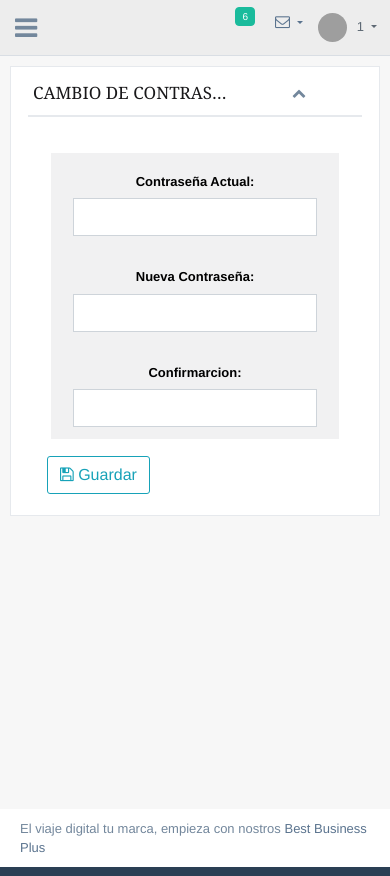
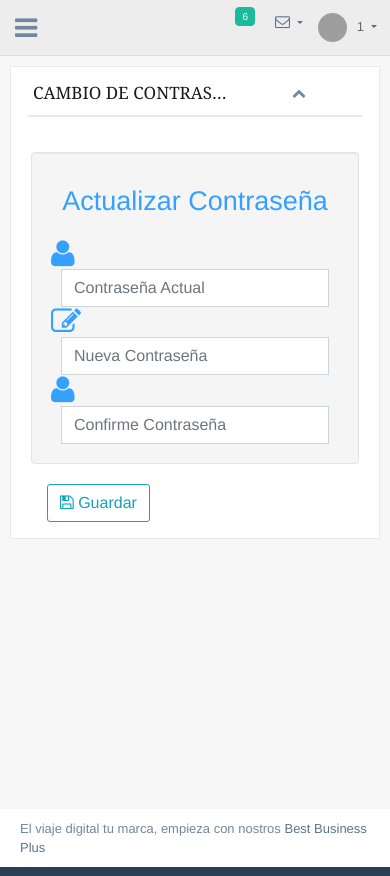
Before and after one commit to cfam1212/SoftCobPlus, a PHP site: page /seguridad/cambiarcont.php in a window 390 px wide. Run offline with PHP 8.4, Linux system fonts and the light colour scheme; the visitor is signed in with stand-in values (Sample User, id 1); lists and menus that the app fills with data are empty; grey boxes are pictures that could not be loaded.

Commit message:
cambios11

```diff
--- a/codejs/registrosp.js
+++ b/codejs/registrosp.js
@@ -100,7 +100,6 @@ $(document).ready(function(){
         _row = $(this).closest('tr');
         _data = $('#tabledatasup').dataTable().fnGetData(_row);
         _idsuper = _data[0];
-        //_supervisor = $(this).closest("tr").find('td:eq(2)').text();
         _supervisor = _data[3];
         DeleteSuper();
     });
--- a/codejs/seguridad.js
+++ b/codejs/seguridad.js
@@ -3,9 +3,6 @@ $(document).ready(function(){
 
     _usuaid = $.trim($("#txtusuaid").val());
 
-    $('#btnRegresar').click(function(){
-        $.redirect('../dashmenu/panel_content.php');
-    });
 
     $('#btnSave').click(function(e){
         e.preventDefault();
--- a/codejs/usuarios.js
+++ b/codejs/usuarios.js
@@ -185,7 +185,7 @@ $(document).ready(function(){
 
         if(_check){
             _estadousuario = 'Activo';
-            $("#btnEditar" + _idusuario).prop("disabled", "disabled");
+            $("#btnEditar" + _idusuario).prop("disabled", "");
         }else
         {
             _estadousuario = 'Inactivo';
@@ -368,8 +368,8 @@ $(document).ready(function(){
 
                     _estadooculto = '<td style="display: none;">' + _estado + '</td>';
 
-                    _button = '<div class="text-center"><div class="btn-group"><button class="btn btn-outline-info btn-sm ml-3"'+
-                                'id="btnEditar"><i class="fa fa-pencil-square-o"></i></button><button class="btn btn-outline-danger btn-sm ml-3"'+
+                    _button = '<div class="text-center"><div class="btn-group"><button class="btn btn-outline-info btn-sm ml-3 btnEditar"'+
+                                'id="btnEditar'+ _userid +'"><i class="fa fa-pencil-square-o"></i></button><button class="btn btn-outline-danger btn-sm ml-3"'+
                                 'id="btnEliminar"><i class="fa fa-trash-o"></i></button></div></div>';
 
                     if(_opcion == 0){
--- a/configuracion/perfilescalifica.php
+++ b/configuracion/perfilescalifica.php
@@ -32,7 +32,6 @@ $datos = $resultado->fetchAll(PDO::FETCH_ASSOC);
                     <form class="form-horizontal" role="form">
                         <fieldset>
                             <div class="row">
-                                <!-- <label for="espacio" class="control-label col-md-1"></label>-->
                                 <label for="cboperfil" class="control-label col-md-1">Perfil</label>
                                 <div class="form-group col-md-7">
                                     <select class="form-control" id="cboPerfil" name="cboperfil">
@@ -44,13 +43,13 @@ $datos = $resultado->fetchAll(PDO::FETCH_ASSOC);
                                 </div>
                             </div>
                             <div class="row">
-                                <!-- <label for="espacio" class="control-label col-md-1"></label>-->
                                 <label for="menuname" class="control-label col-md-1">Descripcion</label>
                                 <div class="form-group col-md-7">
                                     <input type="text" required class="form-control" id="txtDescripcion" name="menuname" maxlength="150" onKeyUp="this.value=this.value.toUpperCase();">
                                 </div>
                                 <button type="button" class="btn btn-outline-info" id="btnAgregar" data-toggle="tooltip" data-placement="top" title="agregar" style="margin-bottom:10px">
-                                    <i class="fa fa-plus"></i></button>
+                                    <i class="fa fa-plus"></i>
+                                </button>
                             </div>
                         </fieldset>
                     </form>
--- a/css/styles.css
+++ b/css/styles.css
@@ -85,3 +85,30 @@ h1 {
   font-size: 8px;
   text-align: center;
 }
+
+/*checkbox*/
+
+
+
+/* .table tr td > input[type=checkbox] {
+  cursor: pointer;
+} */
+
+input[type=checkbox] {
+  cursor: pointer;
+
+}
+
+
+
+/*estilos cambiar contrasena*/
+.header {
+  color: #36A0FF;
+  font-size: 27px;
+  padding: 10px;
+}
+
+.bigicon {
+  font-size: 30px;
+  color: #36A0FF;
+}
--- a/seguridad/cambiarcont.php
+++ b/seguridad/cambiarcont.php
@@ -27,79 +27,50 @@ require_once '../dashmenu/panel_menu.php';
                 </div>
                 <div class="x_content">
                     <br>
-                    <div class="col-md-12 col-sm-12">
-                        <div class="col-md-1 col-sm-1">
-                        </div>
-                        <div class="col-md-10 col-sm-10">
-                            <form method="post" id="user_form">
-                                <div class="table-responsive">
-                                    <table id="tblseguridad" class="table table-striped table-condensed table-borderless" style="width: 100%;">
-                                        <thead class="text-center">
-                                            <tr>
-                                                <th>
-                                                    <label for="detalle" class="col-form-label col-md-2">Contraseña Actual:</label>
-                                                    <div class="col-md-6 col-sm-6 ">
-                                                        <input type="password" id="txtcontactual" required="required" class="form-control" maxlength="50" autocomplete="off">
-                                                    </div>
-                                                </th>
-                                            </tr>
-                                            <tr>
-                                                <th>
-                                                    <label for="detalle" class="col-form-label col-md-2">Nueva Contraseña:</label>
-                                                    <div class="col-md-6 col-sm-6 ">
-                                                        <input type="password" id="txtcontnueva" name="last-name" required="required" class="form-control" maxlength="50" autocomplete="off">
-                                                    </div>
-                                                </th>
-                                            </tr>
-                                            <tr>
-                                                <th>
-                                                    <label for="detalle" class="col-form-label col-md-2 ">Confirmarcion:</label>
-                                                    <div class="col-md-6 col-sm-6 ">
-                                                        <input id="txtconfcont" class="form-control" type="password" name="middle-name" maxlength="50" autocomplete="off">
-                                                    </div>
-                                                </th>
-                                            </tr>
-                                        </thead>
-                                        <tbody></tbody>
-                                    </table>
+                    <div class="container">
+                        <div class="row">
+                            <div class="col-md-12">
+                                <div class="well well-sm">
+                                    <form class="form-horizontal" method="post">
+                                        <fieldset>
+                                            <legend class="text-center header">Actualizar Contraseña</legend>
+                                            <div class="form-group">
+                                                <i class="fa fa-user bigicon"></i>
+                                                <div class="col-md-8">
+                                                    <input type="password" id="txtcontactual" placeholder="Contraseña Actual" class="form-control" autocomplete="off">
+                                                </div>
+                                            </div>
+                                            <br />
+                                            <div class="form-group">
+                                                <i class="fa fa-pencil-square-o bigicon"></i>
+                                                <div class="col-md-8">
+                                                    <input type="password" id="txtcontnueva" placeholder="Nueva Contraseña" class="form-control" autocomplete="off">
+                                                </div>
+                                            </div>
+                                            <br />
+                                            <div class="form-group">
+                                                <i class="fa fa-user bigicon"></i>
+                                                <div class="col-md-8">
+                                                    <input type="password" id="txtconfcont" placeholder="Confirme Contraseña" class="form-control" autocomplete="off">
+                                                </div>
+                                            </div>
+                                        </fieldset>
+                                    </form>
                                 </div>
-                            </form>
-                        </div>
-                        <div class="col-md-1 col-sm-1">
+                            </div>
                         </div>
                     </div>
-                    <!-- <form id="demo-form2" data-parsley-validate class="form-horizontal form-label-left">
-                        <div class="item form-group">
-                            <label for="detalle" class="col-form-label col-md-2">Contraseña Actual:</label>
-                            <div class="col-md-6 col-sm-6 ">
-                                <input type="password" id="txtcontactual" required="required" class="form-control" maxlength="50">
-                            </div>
+                    <div class="container">
+                        <div class='btn-group'>
+                            <button class="btn btn-outline-info ml-3" id="btnSave"><i class='fa fa-save'></i> Guardar</button>
                         </div>
-                        <div class="item form-group">
-                            <label for="detalle" class="col-form-label col-md-2">Nueva Contraseña:</label>
-                            <div class="col-md-6 col-sm-6 ">
-                                <input type="password" id="txtcontnueva" name="last-name" required="required" class="form-control" maxlength="50">
-                            </div>
-                        </div>
-                        <div class="item form-group">
-                            <label for="detalle" class="col-form-label col-md-2 ">Confirmarcion:</label>
-                            <div class="col-md-6 col-sm-6 ">
-                                <input id="txtconfcont" class="form-control" type="password" name="middle-name" maxlength="50">
-                            </div>
-                        </div>
-                        <div class="ln_solid"></div>
-                        <div class="col-md-6 col-sm-6">
-                            <div class='btn-group'>
-                                <!-- <button class="btn btn-outline-primary" id = "btnRegresar" ><i class='fa fa-undo'></i> Regresar</button> -->
-                    <button class="btn btn-outline-info ml-3 float-end" id="btnSave"><i class='fa fa-save'></i> Guardar</button>
+                    </div>
                 </div>
             </div>
-            </form>
         </div>
     </div>
 </div>
-</div>
-</div>
+
 
 <?php require_once '../dashmenu/panel_footer.php'; ?>
 <script src="../codejs/seguridad.js" type="text/javascript"></script>
--- a/seguridad/deslogueousu.php
+++ b/seguridad/deslogueousu.php
@@ -59,7 +59,7 @@ $data = $resultado->fetchAll(PDO::FETCH_ASSOC);
                                             </td>
                                             <td>
                                                 <div class="text-center">
-                                                    <button class="btn btn-outline-info btn-sm ml-3" id="btnReset">
+                                                    <button class="btn btn-outline-primary btn-sm ml-3" id="btnReset">
                                                      <i class="fa fa-street-view"></i></button>
                                                 </div>
                                             </td>
```
Also changed, not shown: codejs/departamento.js (+1 -36 lines), codejs/perfilesca.js (+20 -18 lines).
